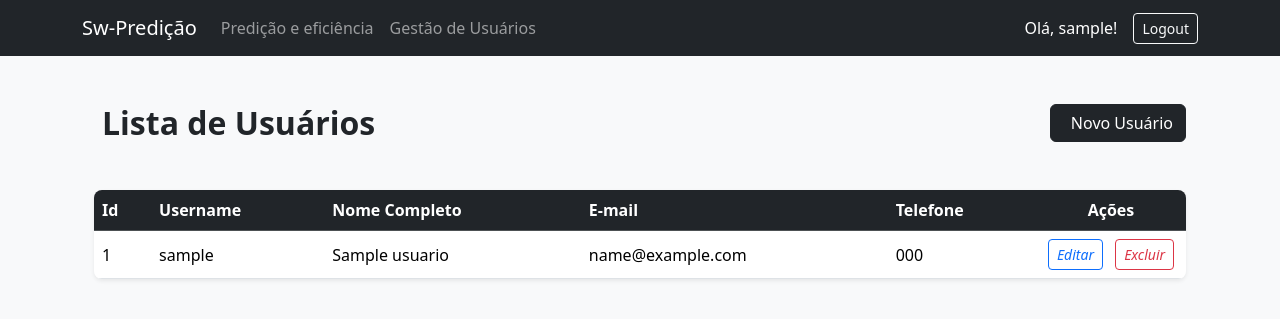
After one commit to ruantor4/sistema-predicao-eficiencia-energicaIA, a Django app: page /usuario/ in a window 1280 px wide. The commit adds this page. Shown: the top 319 px of the page. Run offline with Django 5.2, Linux system fonts and the light colour scheme; a user stored in the database is signed in; tables that the repository leaves empty hold one stand-in row (values such as "Sample post").

Commit message:
implementado listar usuarios

```diff
--- a/core/templates/core/base.html
+++ b/core/templates/core/base.html
@@ -14,7 +14,7 @@
             <div class="collapse navbar-collapse">
                 <ul class="navbar-nav me-auto">
                     <li class="nav-item"><a class="nav-link" href="#">Predição e eficiência</a></li>
-                    <li class="nav-item"><a class="nav-link" href="#">Gestão de Usuários</a></li>
+                    <li class="nav-item"><a class="nav-link" href="{% url 'listar_usuarios' %}">Gestão de Usuários</a></li>
                 </ul>
                 <ul class="navbar-nav">
 
--- /dev/null
+++ b/usuario/templates/usuario/listar_usuarios.html
@@ -0,0 +1,59 @@
+{% extends 'core/base.html' %}
+{% load static %}
+
+{% block title %}Gestão de Usuários{% endblock %}
+
+{% block content %}
+<div class="container mt-5">
+    <div class="d-flex justify-content-between align-items-center mb-4">
+        <h2 class="fw-semibold text-dark mb-0 mt-0">
+            <i class="bi bi-people-fill me-2"></i> Lista de Usuários
+        </h2>
+        <a href="#" class="btn btn-dark">
+            <i class="bi bi-person-plus me-2"></i> Novo Usuário
+        </a>
+    </div>
+
+    {% if usuarios %}
+    <div class="table-responsive shadow-sm rounded-3 mt-5">
+        <table class="table table-hover align-middle mb-0">
+            <thead class="table-dark">
+                <tr>
+                    <th scope="col">Id</th>
+                    <th scope="col">Username</th>
+                    <th scope="col">Nome Completo</th>
+                    <th scope="col">E-mail</th>
+                    <th scope="col">Telefone</th>
+                    <th scope="col" class="text-center" style="width: 150px;">Ações</th>
+                </tr>
+            </thead>
+            <tbody>
+                {% for usuario in usuarios %}
+                <tr>
+                    <td>{{ usuario.id }}</td>
+                    <td>{{ usuario.username }}</td>
+                    <td>{{ usuario.nome }}</td>
+                    <td>{{ usuario.email }}</td>
+                    <td>{{ usuario.telefone }}</td>
+                    <td class="text-center">
+                        <a href="#" class="btn btn-sm btn-outline-primary me-2">
+                            <i class="bi bi-pencil-square">Editar</i>
+                        </a>
+                        <a href="#"
+                           class="btn btn-sm btn-outline-danger"
+                           onclick="return confirm('Tem certeza que deseja excluir este usuário?');">
+                            <i class="bi bi-trash">Excluir</i>
+                        </a>
+                    </td>
+                </tr>
+                {% endfor %}
+            </tbody>
+        </table>
+    </div>
+    {% else %}
+    <div class="alert alert-secondary text-center" role="alert">
+        Nenhum usuário cadastrado até o momento.
+    </div>
+    {% endif %}
+</div>
+{% endblock %}
--- a/usuario/urls.py
+++ b/usuario/urls.py
@@ -1,5 +1,7 @@
 from django.urls import path
 
+from usuario.views import ListarUsuariosView
+
 urlpatterns = [
-
+    path('', ListarUsuariosView.as_view() , name='listar_usuarios'),
 ]
--- a/usuario/views.py
+++ b/usuario/views.py
@@ -1,3 +1,11 @@
+from django.contrib.auth.mixins import LoginRequiredMixin
 from django.shortcuts import render
+from django.views import View
 
-# Create your views here.
+from usuario.models import Usuario
+
+
+class ListarUsuariosView(LoginRequiredMixin, View):
+    def get(self, request):
+        usuarios = Usuario.objects.all()
+        return render(request, 'usuario/listar_usuarios.html', {'usuarios': usuarios})
```
